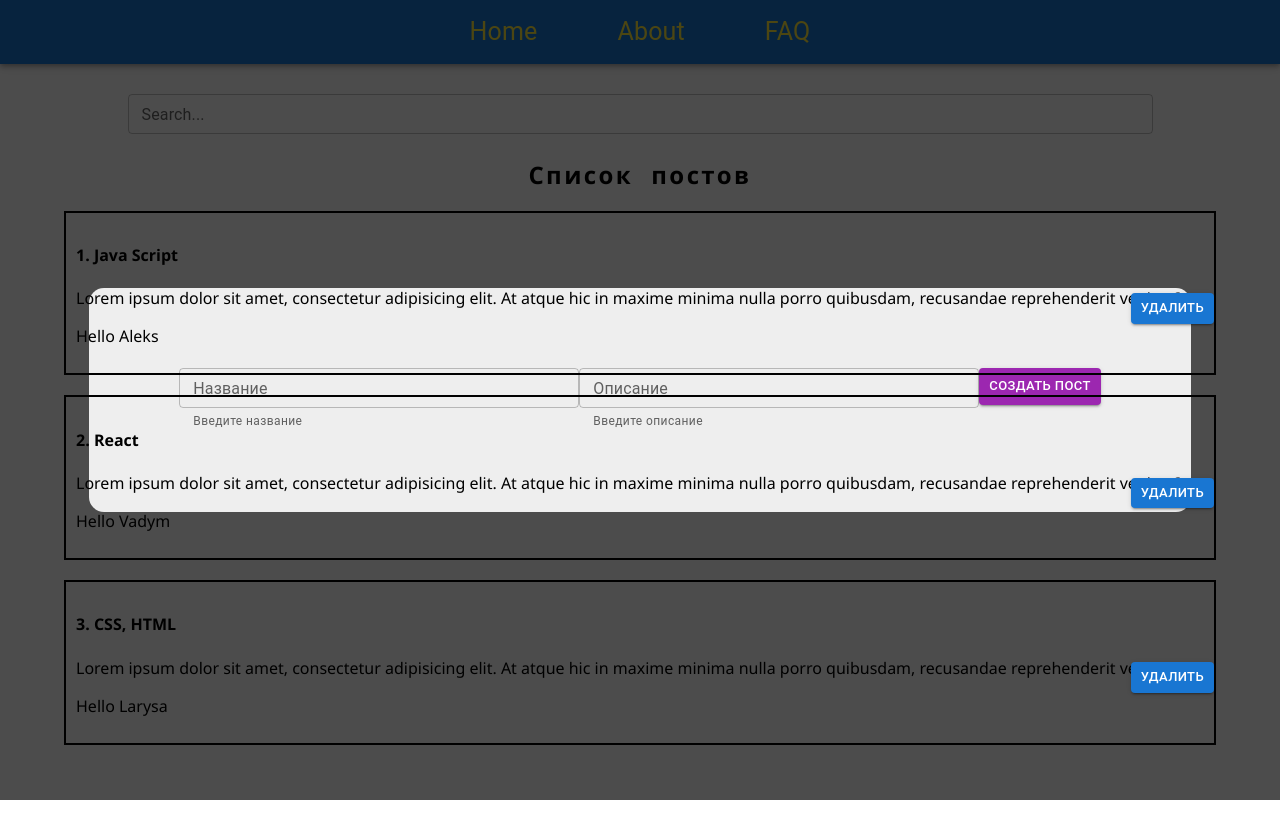
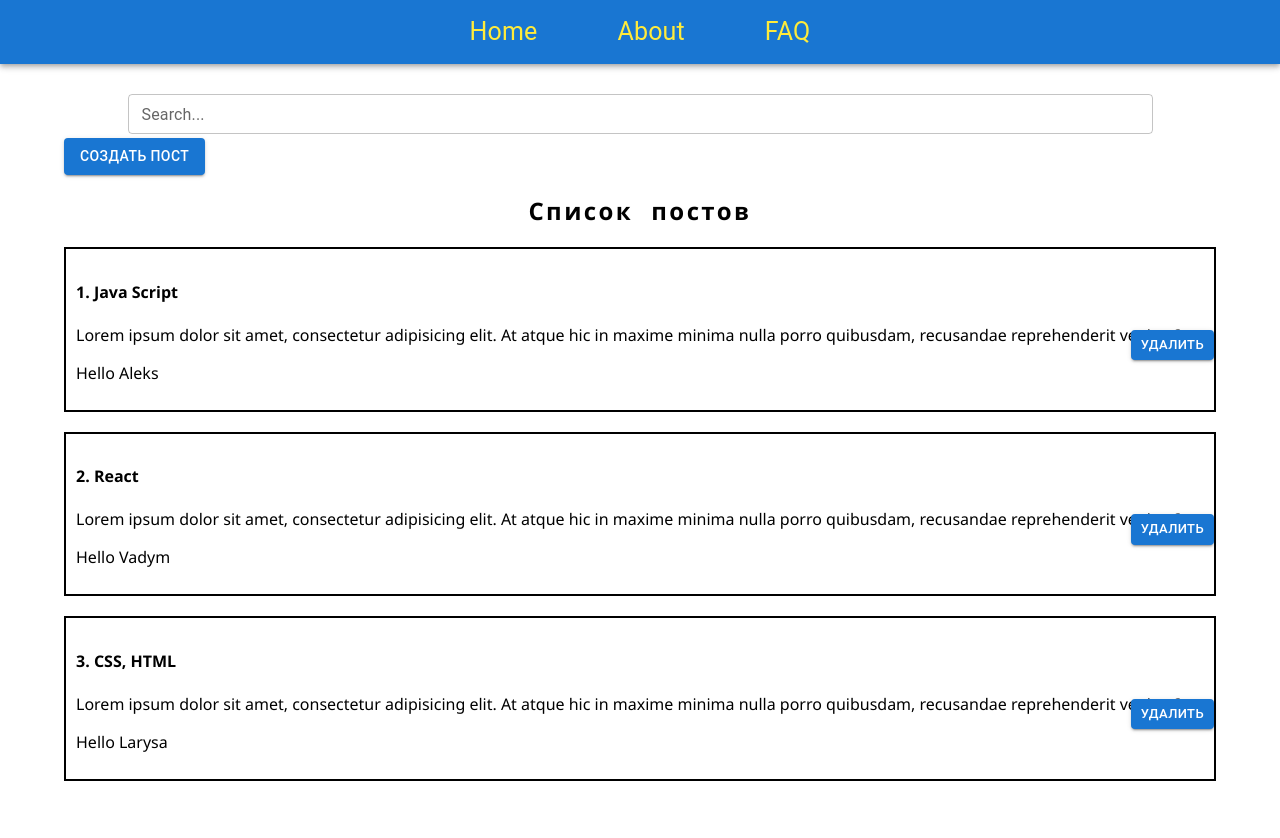
Before and after one commit to shpaksasha/NewProject, a React (Create React App) app: page / in a window 1280 px wide. Shown: the top 838 px of the page. Built offline with nearby package versions, Linux system fonts and the light colour scheme.

Commit message:
finish modal window component

```diff
--- a/src/components/ModalWindow/window.js
+++ b/src/components/ModalWindow/window.js
@@ -3,8 +3,9 @@ import {makeStyles} from "@mui/styles";
 
 const useStyles = makeStyles(theme => ({
     mainModal: {
+        zIndex: 1,
+        display: 'none',
         position: 'fixed',
-        display: 'none',
         top: 0,
         bottom: 0,
         left: 0,
@@ -28,6 +29,7 @@ const useStyles = makeStyles(theme => ({
 
 const ModalWindow = ({children, visible, setVisible}) => {
     const classes = useStyles()
+
     const rootClasses = [classes.mainModal]
 
     if (visible === true) {
@@ -35,8 +37,8 @@ const ModalWindow = ({children, visible, setVisible}) => {
     }
 
     return (
-        <div className={`${classes.mainModal} ${classes.modalActive}`}>
-            <div className={classes.modalContent}>
+        <div className={rootClasses.join(' ')} onClick={() => setVisible(false)}>
+            <div className={classes.modalContent} onClick={event => event.stopPropagation()}>
                 {children}
             </div>
         </div>
--- a/src/pages/Home/home.js
+++ b/src/pages/Home/home.js
@@ -2,7 +2,7 @@ import React, {useState} from 'react';
 import {Post} from "../../components/Post/post";
 import PostForm from "../../components/FormPost/postForm";
 import {makeStyles} from "@mui/styles";
-import {TextField} from "@mui/material";
+import {Button, TextField} from "@mui/material";
 import ModalWindow from "../../components/ModalWindow/window";
 
 
@@ -33,10 +33,14 @@ const Home = () => {
     ])
 
     const [search, setSearch] = useState('')
+    const [modal, setModal] = useState(false)
+
 
     const createPost = (newPost) => {
         setPost([...posts, newPost])
+        setModal(false)
     }
+
     const removePost = (post) => {
         setPost(posts.filter(elem => elem.id !== post.id))
     }
@@ -55,8 +59,9 @@ const Home = () => {
                     label="Search..."
                     multiline/>
             </div>
+            <Button variant='contained' onClick={()=> setModal(true)}>Создать пост</Button>
 
-            <ModalWindow visible={true}>
+            <ModalWindow visible={modal} setVisible={setModal}>
                 <PostForm create={createPost}/>
             </ModalWindow>
 
```
